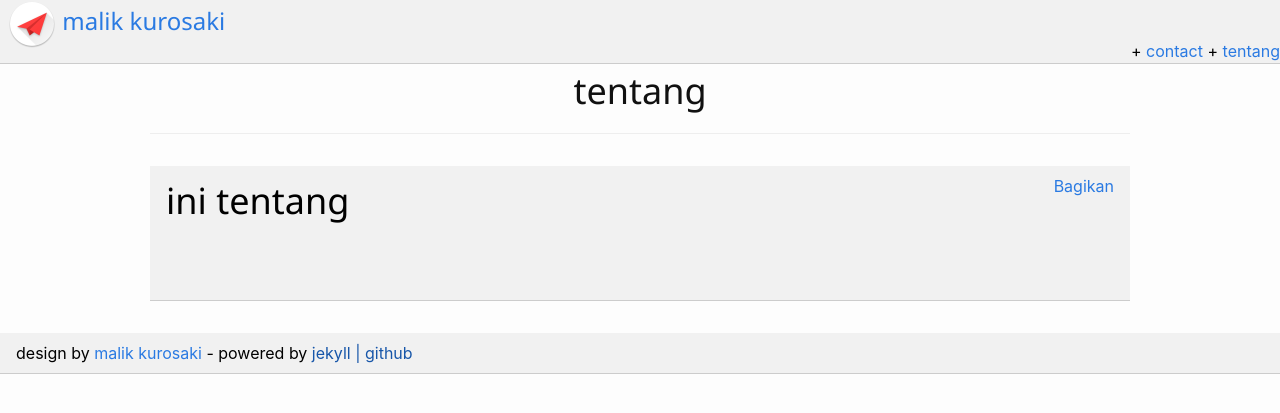
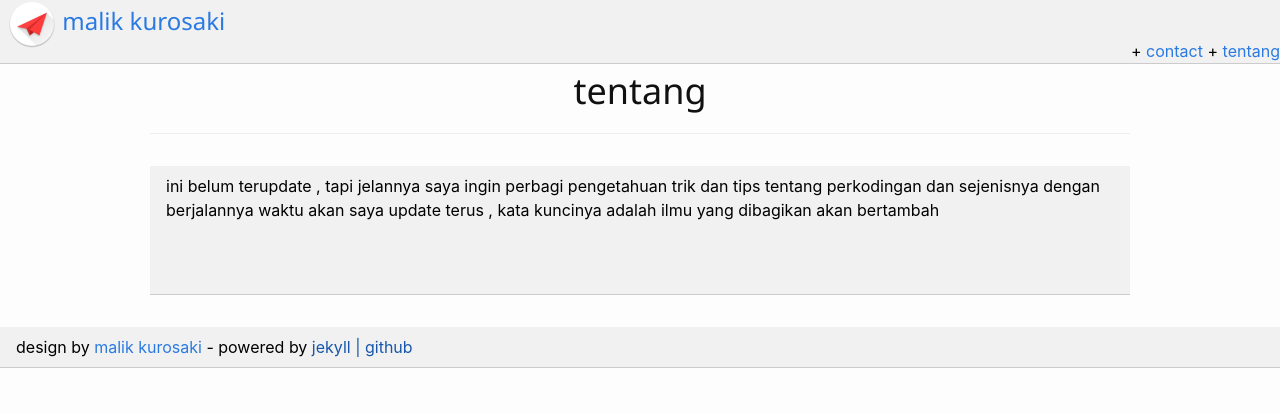
Before and after one commit to malikkurosaki/malikkurosaki, a Jekyll site: the page built from _pages/tentang.md, in a window 1280 px wide. Shown: the top 413 px of the page. Built offline with Jekyll 4.4.1, drawn with Linux system fonts in a browser that asks for light colours; comment, search, counter and statistics services are not loaded.

Commit message:
update data dan gambar

```diff
--- a/_layouts/page.html
+++ b/_layouts/page.html
@@ -9,11 +9,12 @@ layout: wrapper
     </div>
     <div class="w3-container w3-padding w3-input w3-light-grey">
         <div class="w3-container w3-right">
-            <div class="fb-share-button" data-href="https://malikkurosaki.github.io/{{ page.url }}" data-layout="button_count" data-size="large" data-mobile-iframe="true"><a target="_blank" href="https://www.facebook.com/sharer/sharer.php?u=https%3A%2F%2Fmalikkurosaki.github.io%2F{{ page.url | uri_escape }}&amp;src=sdkpreparse" class="fb-xfbml-parse-ignore">Bagikan</a></div>
+            <!-- <div class="fb-share-button" data-href="https://malikkurosaki.github.io/{{ page.url }}" data-layout="button_count" data-size="large" data-mobile-iframe="true"><a target="_blank" href="https://www.facebook.com/sharer/sharer.php?u=https%3A%2F%2Fmalikkurosaki.github.io%2F{{ page.url | uri_escape }}&amp;src=sdkpreparse" class="fb-xfbml-parse-ignore">Bagikan</a></div> -->
         </div>
         <div class="" style="margin-bottom:64px">
             {{ content }}
         </div>
+        <div class="sharethis-inline-share-buttons"></div>
         <!-- facebook comment -->
         <div class="fb-comments" data-href="https://malikkurosaki.github.io/{{ page.title | slugify }}" data-width="100%" data-numposts="10"></div>
     </div>
--- a/_pages/tentang.md
+++ b/_pages/tentang.md
@@ -5,4 +5,6 @@ type: "menu"
 permalink: /tentang/
 ---
 
-# ini tentang
+ini belum terupdate , tapi jelannya saya ingin perbagi pengetahuan trik dan tips tentang perkodingan dan sejenisnya
+dengan berjalannya waktu akan saya update terus ,
+kata kuncinya adalah ilmu yang dibagikan akan bertambah
```
Also changed, not shown: _posts/2019-03-10-malik-belajar.md (+3 -1 lines), _posts/trick/2019-02-11-kirim-facebook-massager-sekali-klik.md (+1 -1 lines), _posts/trick/2019-03-04-kirim-puluhan-pesan-whatsapp-sekali-klick.md (+1 -1 lines).
